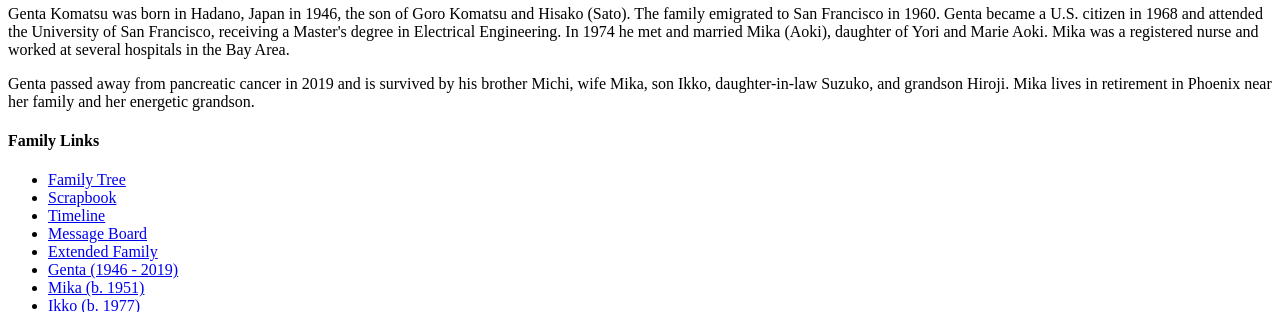
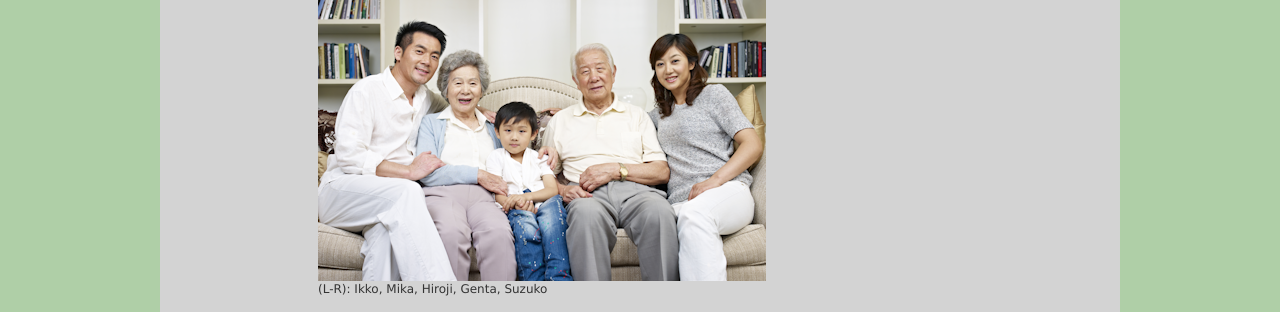
Before and after one commit to Ray-Dunn/CSC230---Summer-2023, a plain HTML site: page assn08/tutorial/tb_komatsu.html in a window 1280 px wide. Shown: the part 348-660 px from the top of the page. Drawn offline with Linux system fonts and the light colour scheme.

Commit message:
komatsu and tb visual head changes WIP

```diff
--- a/assn08/tutorial/tb_komatsu.html
+++ b/assn08/tutorial/tb_komatsu.html
@@ -15,7 +15,9 @@
 
    <meta charset="utf-8" />
    <title>Tree and Book: The Komatsu Family</title>
-
+   <link href="tb_reset.css" rel="stylesheet" />
+   <link href="tb_styles1.css" rel="stylesheet" />
+   <link href="tb_visual1.css" rel="stylesheet" />
 </head>
 
 <body>
@@ -40,6 +42,12 @@
    <article>
       <header>
          <h1>The Komatsu Family</h1>
+         <figure>
+            <img src="tb_komatsu.png" alt="family portrait" />
+            <figcaption>(L-R): Ikko, Mika, Hiroji,
+                        Genta, Suzuko
+            </figcaption>
+         </figure>
       </header>
 
       <section id="leftColumn">
```
Also changed, not shown: assn08/tutorial/tb_visual1.css (added, +41 -0 lines).
